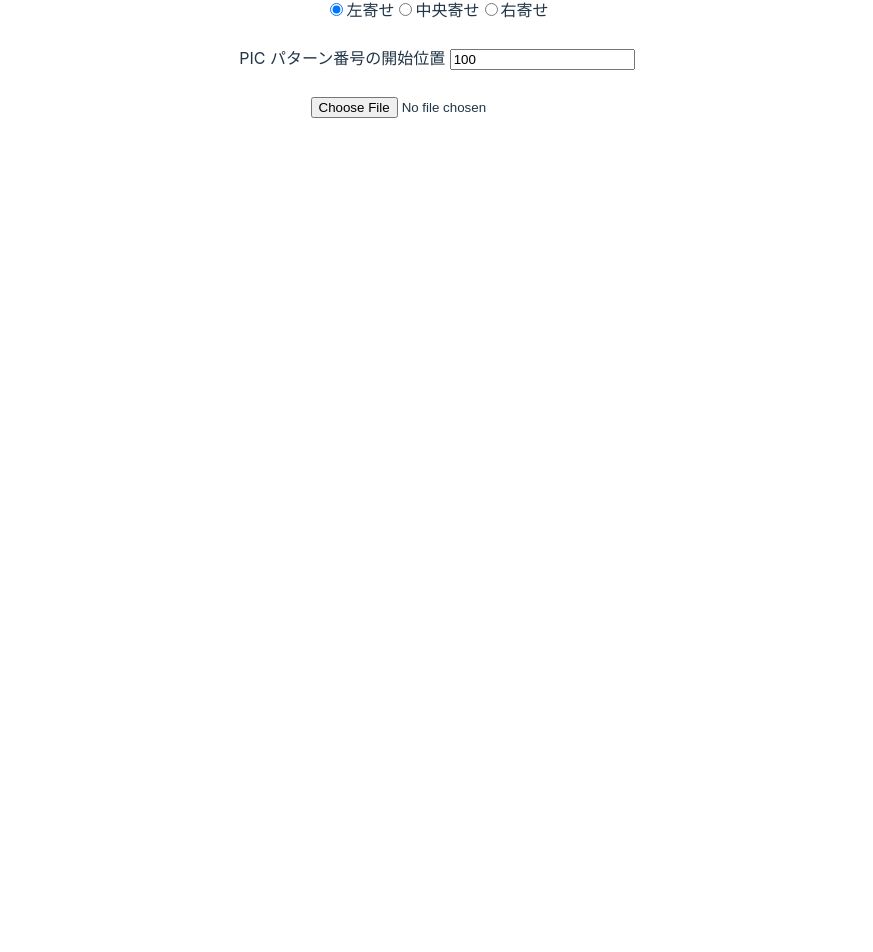
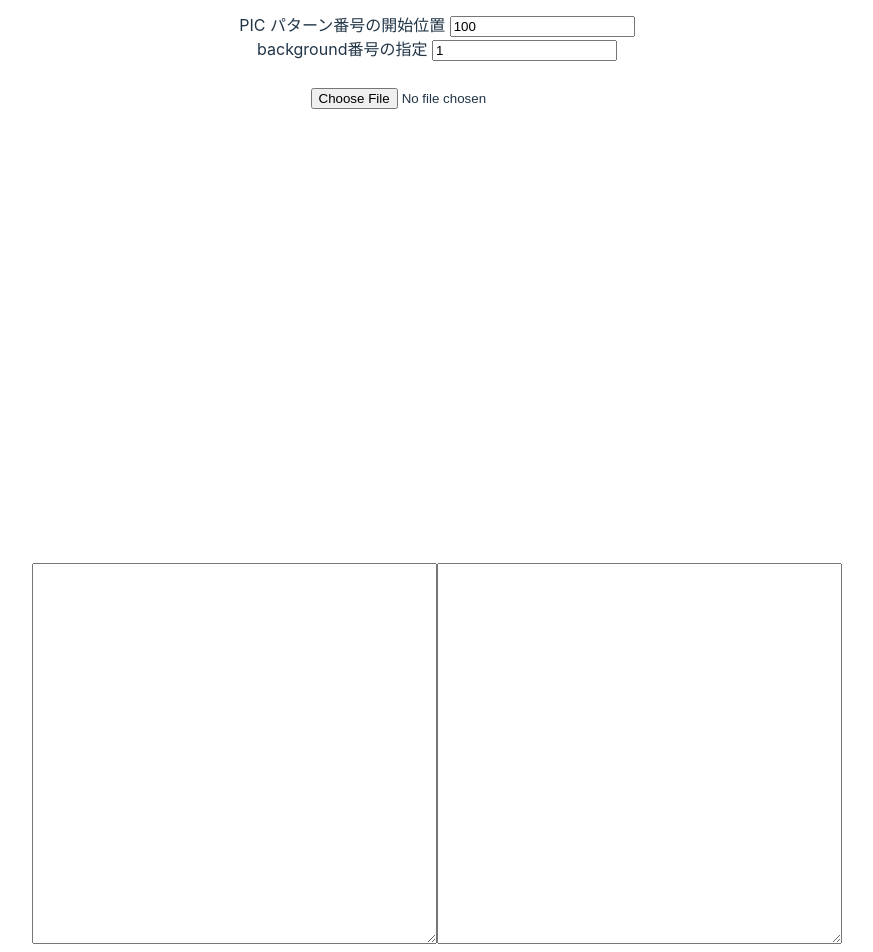
Before and after one commit to ray-chan-dayo/img2jasmine, a Vue app: page / in a window 1280 px wide. Shown: the part 139-1091 px from the top of the page, without its empty margins (203-1076 px from the left). Before the commit the page ends 800 px from the top, so only its background shows below. Built offline with nearby package versions, Linux system fonts and the light colour scheme.

Commit message:
汎用読み込み関数を表示する場所とbackground番号の指定input

```diff
--- a/src/App.vue
+++ b/src/App.vue
@@ -18,6 +18,7 @@ const startY = ref(0);
 
 let isBackgroundMode = true;
 const alignMode = ref("left");
+const backgroundNum = ref(1);
 
 const useInput = ref(false);
 const inputW = ref(640);
@@ -32,6 +33,7 @@ let colorIndexMap = []
 let canvas;
 let ctx;
 let outputArea;
+let outputGeneralFunc;
 
 let procedure;
 
@@ -39,6 +41,7 @@ onMounted(()=>{
   canvas = document.getElementById("canvas");
   ctx = canvas.getContext("2d",{ willReadFrequently: true });
   outputArea = document.getElementById("outputArea");
+  outputGeneralFunc = document.getElementById("outputGeneralFunc")
 });
 
 function loadLocalImage(e) {
@@ -200,9 +203,8 @@ end`;
   navigator.clipboard.writeText(outputJasmine.value);
 }
 
-function textareaOnClick(){
-  outputArea.select();
-  navigator.clipboard.writeText(outputJasmine.value)
+function textareaOnClick(e){
+  e.target.select();
 }
 
 function changeMode(e){
@@ -264,12 +266,17 @@ function changeAlign(e){
   <label>
     PIC パターン番号の開始位置
     <input type="number" v-model="startPicNum">
+  </label><br>
+  <label>
+    background番号の指定
+    <input v-if="isBackgroundMode" type="number" v-model="backgroundNum">
   </label>
   <br/><br/>
   <input @change="loadLocalImage" accept="image/*" type="file" name="file" id="file"><br/><br/>
   <button @click="drawImage" v-if="isImageLoaded">実行！</button><br/>
   <canvas id="canvas" :width="WIDTH" :height="HEIGHT"></canvas><br/>
-  <textarea id="outputArea" rows="25" cols="64" v-show="outputJasmine" readonly @click="textareaOnClick"></textarea><br/>
+  <textarea id="outputArea" rows="25" cols="48" readonly @click="textareaOnClick"></textarea>
+  <textarea id="outputGeneralFunc" rows="25" cols="48" readonly @click="textareaOnClick"></textarea><br/>
 </template>
 
 <style scoped>
@@ -278,5 +285,6 @@ function changeAlign(e){
     line-height: 1.5;
     width: 100%;
     padding: 10;
+    margin:10;
   }
 </style>
```
